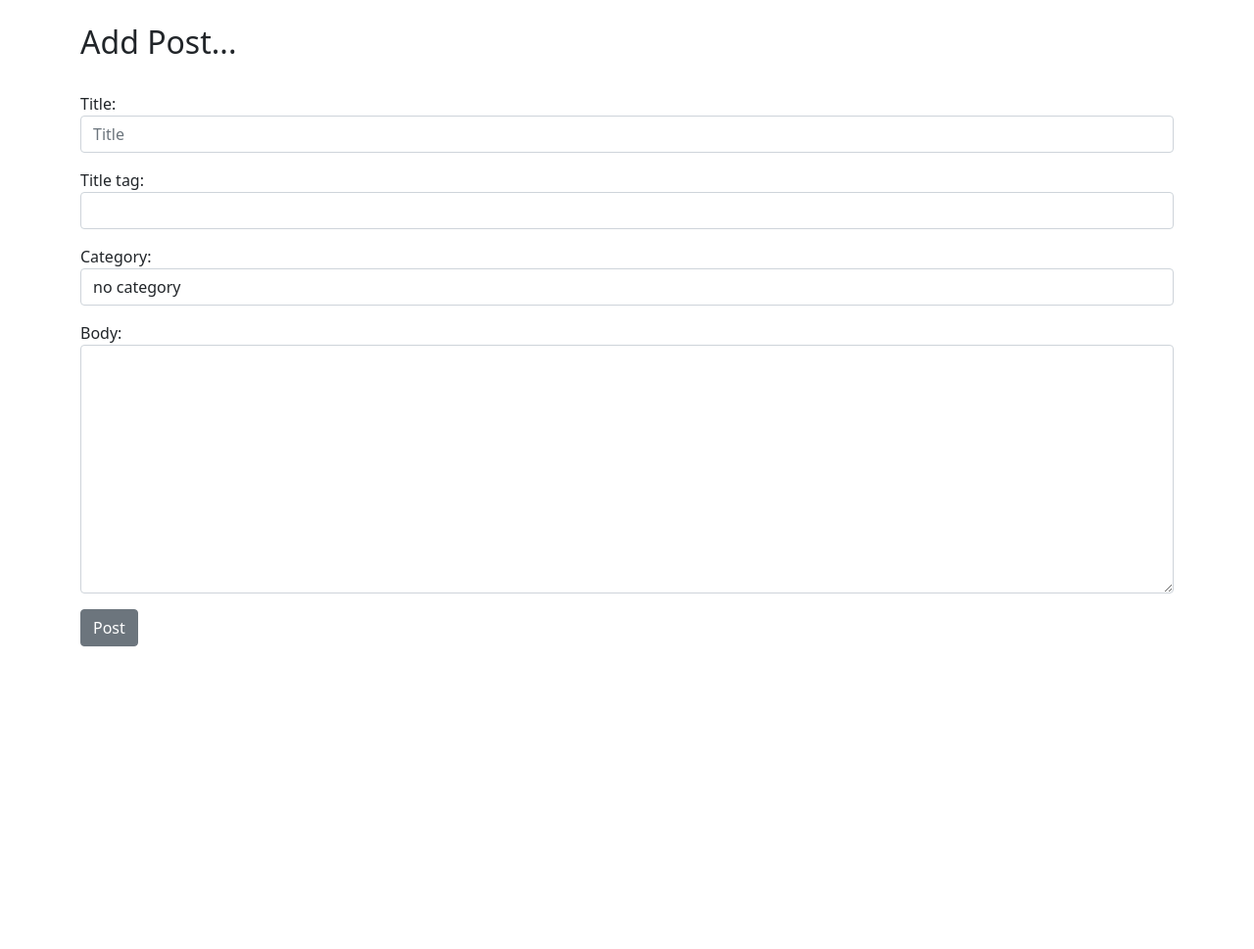
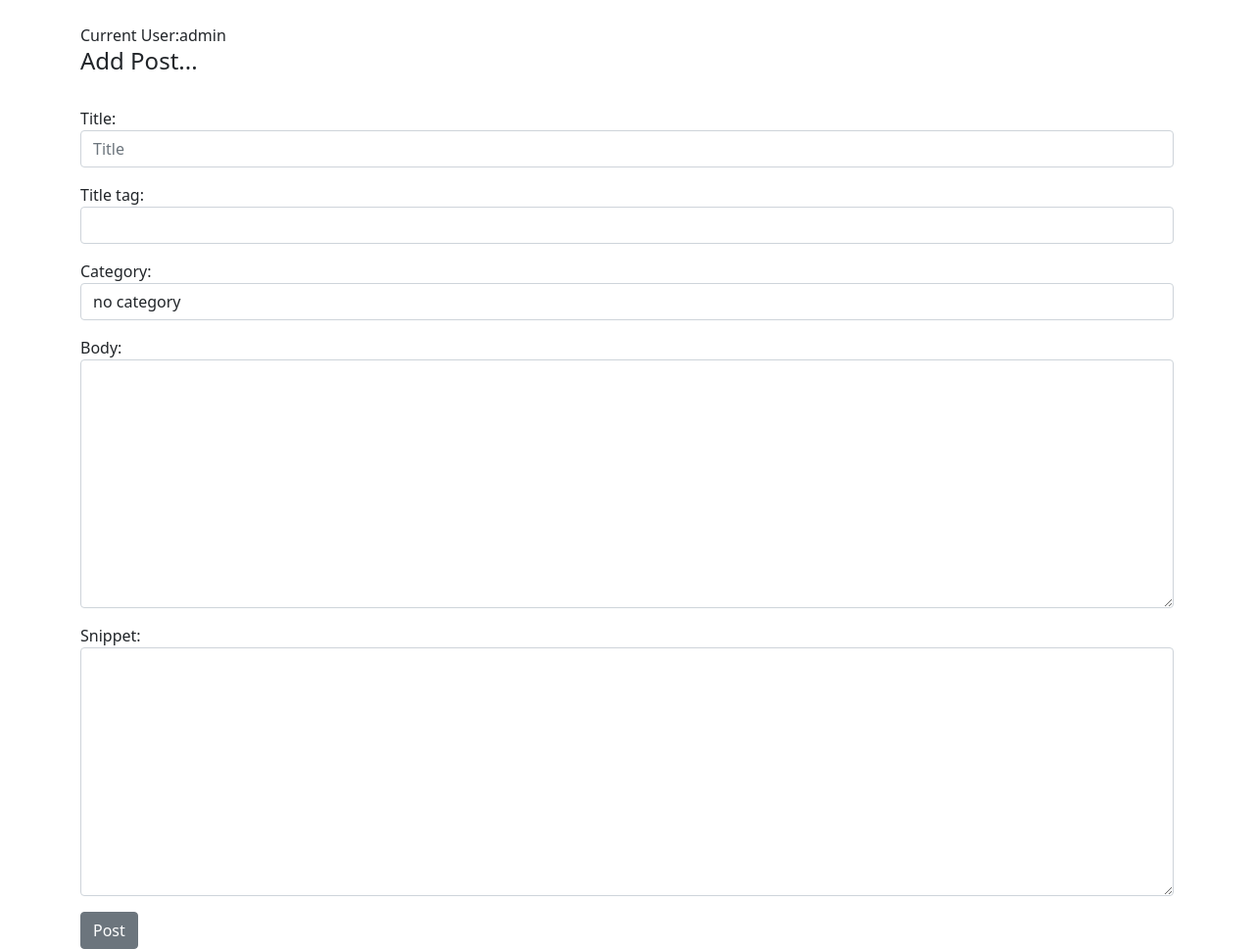
Before and after one commit to munyolec/simpleblog, a Django app: page /add_post/ in a window 1280 px wide. Shown: the part 56-1025 px from the top of the page at 98% size. Before the commit the page ends 716 px from the top, so only its background shows below. Run offline with Django 3.2, Linux system fonts and the light colour scheme; a user stored in the database is signed in; some libraries are stand-ins or nearby versions.

Commit message:
add post snippets

```diff
--- a/ablog/theblog/forms.py
+++ b/ablog/theblog/forms.py
@@ -11,7 +11,7 @@ for item in choices:
 class PostForm(forms.ModelForm):
     class Meta:
         model=Post
-        fields=('title','title_tag','author','category','body')
+        fields=('title','title_tag','author','category','body','snippet')
 
         widgets={
             'title':forms.TextInput(attrs={'class':'form-control', 'placeholder':'Title'}),
@@ -22,18 +22,21 @@ class PostForm(forms.ModelForm):
 
             'category':forms.Select(choices=choice_list,attrs={'class':'form-control'}),
             'body':forms.Textarea(attrs={'class':'form-control'}),
+            'snippet':forms.Textarea(attrs={'class':'form-control'}),
+
 
         }
 
 class EditForm(forms.ModelForm):
     class Meta:
         model=Post
-        fields=('title','title_tag','category','body')
+        fields=('title','title_tag','category','body','snippet')
 
         widgets={
             'title':forms.TextInput(attrs={'class':'form-control', 'placeholder':'Title'}),
             'title_tag':forms.TextInput(attrs={'class':'form-control'}),
             'category':forms.Select(choices=choice_list,attrs={'class':'form-control'}),
             'body':forms.Textarea(attrs={'class':'form-control'}),
+            'snippet':forms.Textarea(attrs={'class':'form-control'}),
 
         }
--- a/ablog/theblog/models.py
+++ b/ablog/theblog/models.py
@@ -20,6 +20,9 @@ class Post(models.Model):
     title_tag=models.CharField(max_length=255)
     author=models.ForeignKey(User, on_delete=models.CASCADE)
     body=RichTextField(blank=True, null=True)
+    snippet=models.CharField(max_length=255)
+
+
     # body=models.TextField()
     post_date=models.DateField(auto_now_add=True)
     category=models.CharField(max_length=255, default='no category')
--- a/ablog/theblog/templates/add_post.html
+++ b/ablog/theblog/templates/add_post.html
@@ -3,8 +3,8 @@
 
 {% block content %}
 {% if user.is_authenticated %}
-
-<h2> Add Post... </h2>
+Current User:{{user.username}}
+<h4> Add Post... </h4>
 <br/>
 
 <div class="form-group">
--- a/ablog/theblog/templates/categories.html
+++ b/ablog/theblog/templates/categories.html
@@ -2,7 +2,7 @@
 {% block content %}
 
 {% if category_posts %}
-<h2> {{cats}} </h2>
+<h2>The {{cats}} Category</h2>
 <ul>
 {% for post in category_posts %}
     <li><a href="{% url 'article-detail' post.pk %}">
@@ -15,7 +15,7 @@
         {% endif %}
     </small>
     <br/>
-    {{ post.body |slice:":200" }}
+    {{ post.snippet |slice:":200"|safe }}
     </li>
 {% endfor %}
 </ul>
--- a/ablog/theblog/templates/home.html
+++ b/ablog/theblog/templates/home.html
@@ -15,8 +15,10 @@
             {% endif %}
     {% endif %}
         <br/>
-    {{ post.body |slice:":200" |safe }}
+    {{post.snippet}}
+    <!-- {{ post.body |slice:":200" |safe }} -->
     </li>
+    <hr>
 {% endfor %}
 </ul>
 
```
Also changed, not shown: ablog/db.sqlite3, ablog/theblog/migrations/0007_auto_20210519_0656.py (added).
